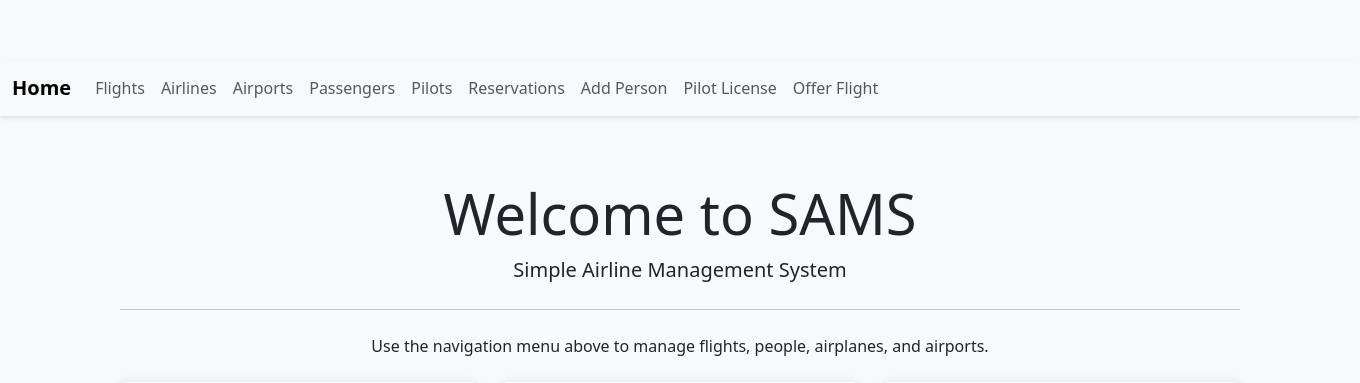
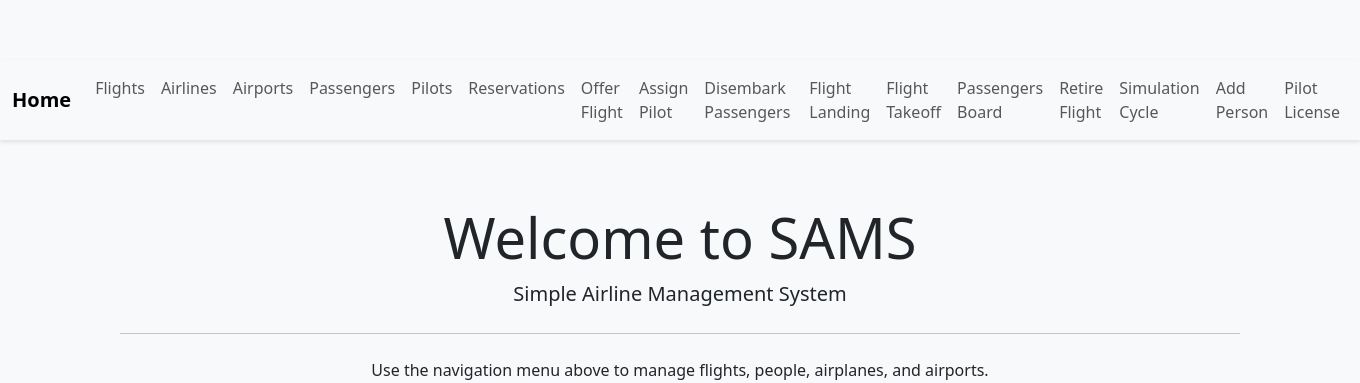
Before and after one commit to ashbagade/flightSystemProject, a Flask app: page / in a window 1360 px wide. Shown: the top 383 px of the page. Run offline with Flask 3, Linux system fonts and the light colour scheme.

Commit message:
Added the rest of the screens. Bug fixing and merging must still be done!

```diff
--- a/sams_project_final/app.py
+++ b/sams_project_final/app.py
@@ -376,6 +376,53 @@ def delete_flight(fid):
         flash(handle_db_error(e, "deleting flight"), "danger")
     return redirect(url_for('flights'))
 
+@app.route('/flights/assign_pilot', methods=['GET', 'POST'])
+def assign_pilot():
+    if request.method == 'POST':
+        flightID = request.form['flightID']
+        pilotID = request.form['pilotID']
+
+        try:
+            cursor = get_db_connection().cursor()
+            cursor.execute("""
+                INSERT INTO pilot_assignment (flightID, pilotID)
+                VALUES (%s, %s)
+            """, (flightID, pilotID))
+            get_db_connection().commit()
+            flash('Pilot assigned successfully!', 'success')
+        except Exception as e:
+            flash(f'Error assigning pilot: {str(e)}', 'danger')
+        finally:
+            cursor.close()
+
+        return redirect(url_for('assign_pilot'))
+
+    return render_template('assign_pilot.html')
+
+@app.route('/flights/disembark', methods=['GET', 'POST'])
+def disembark_passengers():
+    if request.method == 'POST':
+        flightID = request.form['flightID']
+        passengerIDs = [pid.strip() for pid in request.form['passengerIDs'].split(',')]
+
+        try:
+            cursor = get_db_connection().cursor()
+            for passengerID in passengerIDs:
+                cursor.execute("""
+                    DELETE FROM reservation
+                    WHERE flightID = %s AND passengerID = %s
+                """, (flightID, passengerID))
+            get_db_connection().commit()
+            flash('Passengers disembarked successfully!', 'success')
+        except Exception as e:
+            flash(f'Error disembarking passengers: {str(e)}', 'danger')
+        finally:
+            cursor.close()
+
+        return redirect(url_for('disembark_passengers'))
+
+    return render_template('disembark_passengers.html')
+
 # ─── PASSENGERS ──────────────────────────────────────────────────────────────────
 @app.route('/passengers')
 def passengers():
@@ -706,5 +753,127 @@ def offer_flight():
         return redirect(url_for('flights'))
     return render_template('offer_flight.html')
 
+# ─── FLIGHT MANAGEMENT PROCEDURES ────────────────────────────────────────────────
+@app.route('/flight_landing', methods=['GET', 'POST'])
+def flight_landing():
+    if request.method == 'POST':
+        conn = None
+        try:
+            conn = get_db_connection()
+            if not conn:
+                flash("Database connection error", "danger")
+                return redirect(url_for('flight_landing'))
+
+            flight_id = request.form.get('flight_id')
+
+            with conn.cursor() as cur:
+                cur.callproc('flight_landing', (flight_id,))
+                conn.commit()
+            flash('Flight landing recorded successfully!', 'success')
+        except Exception as e:
+            flash(handle_db_error(e, "recording flight landing"), "danger")
+        finally:
+            if conn:
+                conn.close()
+        return redirect(url_for('flight_landing'))
+    return render_template('flight_landing.html')
+
+@app.route('/flight_takeoff', methods=['GET', 'POST'])
+def flight_takeoff():
+    if request.method == 'POST':
+        conn = None
+        try:
+            conn = get_db_connection()
+            if not conn:
+                flash("Database connection error", "danger")
+                return redirect(url_for('flight_takeoff'))
+
+            flight_id = request.form.get('flight_id')
+
+            with conn.cursor() as cur:
+                cur.callproc('flight_takeoff', (flight_id,))
+                conn.commit()
+            flash('Flight takeoff recorded successfully!', 'success')
+        except Exception as e:
+            flash(handle_db_error(e, "recording flight takeoff"), "danger")
+        finally:
+            if conn:
+                conn.close()
+        return redirect(url_for('flight_takeoff'))
+    return render_template('flight_takeoff.html')
+
+@app.route('/passengers_board', methods=['GET', 'POST'])
+def passengers_board():
+    if request.method == 'POST':
+        conn = None
+        try:
+            conn = get_db_connection()
+            if not conn:
+                flash("Database connection error", "danger")
+                return redirect(url_for('passengers_board'))
+
+            flight_id = request.form.get('flight_id')
+
+            with conn.cursor() as cur:
+                cur.callproc('passengers_board', (flight_id,))
+                conn.commit()
+            flash('Passenger boarding recorded successfully!', 'success')
+        except Exception as e:
+            flash(handle_db_error(e, "recording passenger boarding"), "danger")
+        finally:
+            if conn:
+                conn.close()
+        return redirect(url_for('passengers_board'))
+    return render_template('passengers_board.html')
+
+@app.route('/retire_flight', methods=['GET', 'POST'])
+def retire_flight():
+    if request.method == 'POST':
+        conn = None
+        try:
+            conn = get_db_connection()
+            if not conn:
+                flash("Database connection error", "danger")
+                return redirect(url_for('retire_flight'))
+
+            flight_id = request.form.get('flight_id')
+
+            with conn.cursor() as cur:
+                cur.callproc('retire_flight', (flight_id,))
+                conn.commit()
+            flash('Flight retired successfully!', 'success')
+        except Exception as e:
+            flash(handle_db_error(e, "retiring flight"), "danger")
+        finally:
+            if conn:
+                conn.close()
+        return redirect(url_for('retire_flight'))
+    return render_template('retire_flight.html')
+
+@app.route('/simulation_cycle', methods=['GET', 'POST'])
+def simulation_cycle():
+    if request.method == 'POST':
+        conn = None
+        try:
+            conn = get_db_connection()
+            if not conn:
+                flash("Database connection error", "danger")
+                return redirect(url_for('simulation_cycle'))
+
+            cycles = int(request.form.get('cycles', 1))
+
+            with conn.cursor() as cur:
+                for _ in range(cycles):
+                    cur.callproc('simulation_cycle')
+                    conn.commit()
+            flash(f'Simulation completed for {cycles} cycle(s)!', 'success')
+        except Exception as e:
+            flash(handle_db_error(e, "running simulation"), "danger")
+        finally:
+            if conn:
+                conn.close()
+        return redirect(url_for('simulation_cycle'))
+    return render_template('simulation_cycle.html')
+
 if __name__ == '__main__':
     app.run(debug=True)
--- a/sams_project_final/frontend/templates/base.html
+++ b/sams_project_final/frontend/templates/base.html
@@ -22,15 +22,27 @@
             </button>
             <div class="collapse navbar-collapse" id="navbarNav">
                 <ul class="navbar-nav">
+                    <!-- Main Pages -->
                     <li class="nav-item"><a class="nav-link" href="{{ url_for('flights') }}">Flights</a></li>
                     <li class="nav-item"><a class="nav-link" href="{{ url_for('airlines') }}">Airlines</a></li>
                     <li class="nav-item"><a class="nav-link" href="{{ url_for('airports') }}">Airports</a></li>
                     <li class="nav-item"><a class="nav-link" href="{{ url_for('passengers') }}">Passengers</a></li>
                     <li class="nav-item"><a class="nav-link" href="{{ url_for('pilots') }}">Pilots</a></li>
                     <li class="nav-item"><a class="nav-link" href="{{ url_for('reservations') }}">Reservations</a></li>
+
+                    <!-- Flight Management -->
+                    <li class="nav-item"><a class="nav-link" href="{{ url_for('offer_flight') }}">Offer Flight</a></li>
+                    <li class="nav-item"><a class="nav-link" href="{{ url_for('assign_pilot') }}">Assign Pilot</a></li>
+                    <li class="nav-item"><a class="nav-link" href="{{ url_for('disembark_passengers') }}">Disembark Passengers</a></li>
+                    <li class="nav-item"><a class="nav-link" href="{{ url_for('flight_landing') }}">Flight Landing</a></li>
+                    <li class="nav-item"><a class="nav-link" href="{{ url_for('flight_takeoff') }}">Flight Takeoff</a></li>
+                    <li class="nav-item"><a class="nav-link" href="{{ url_for('passengers_board') }}">Passengers Board</a></li>
+                    <li class="nav-item"><a class="nav-link" href="{{ url_for('retire_flight') }}">Retire Flight</a></li>
+                    <li class="nav-item"><a class="nav-link" href="{{ url_for('simulation_cycle') }}">Simulation Cycle</a></li>
+
+                    <!-- Person Management -->
                     <li class="nav-item"><a class="nav-link" href="{{ url_for('add_person') }}">Add Person</a></li>
                     <li class="nav-item"><a class="nav-link" href="{{ url_for('pilot_license') }}">Pilot License</a></li>
-                    <li class="nav-item"><a class="nav-link" href="{{ url_for('offer_flight') }}">Offer Flight</a></li>
                 </ul>
             </div>
         </div>
```
Also changed, not shown: sams_project_final/frontend/templates/assign_pilot.html (added, +23 -0 lines), sams_project_final/frontend/templates/disembark_passengers.html (added, +23 -0 lines), sams_project_final/frontend/templates/flight_landing.html (added, +16 -0 lines), sams_project_final/frontend/templates/flight_takeoff.html (added, +16 -0 lines), sams_project_final/frontend/templates/passengers_board.html (added, +16 -0 lines), sams_project_final/frontend/templates/retire_flight.html (added, +16 -0 lines), sams_project_final/frontend/templates/simulation_cycle.html (added, +16 -0 lines).
